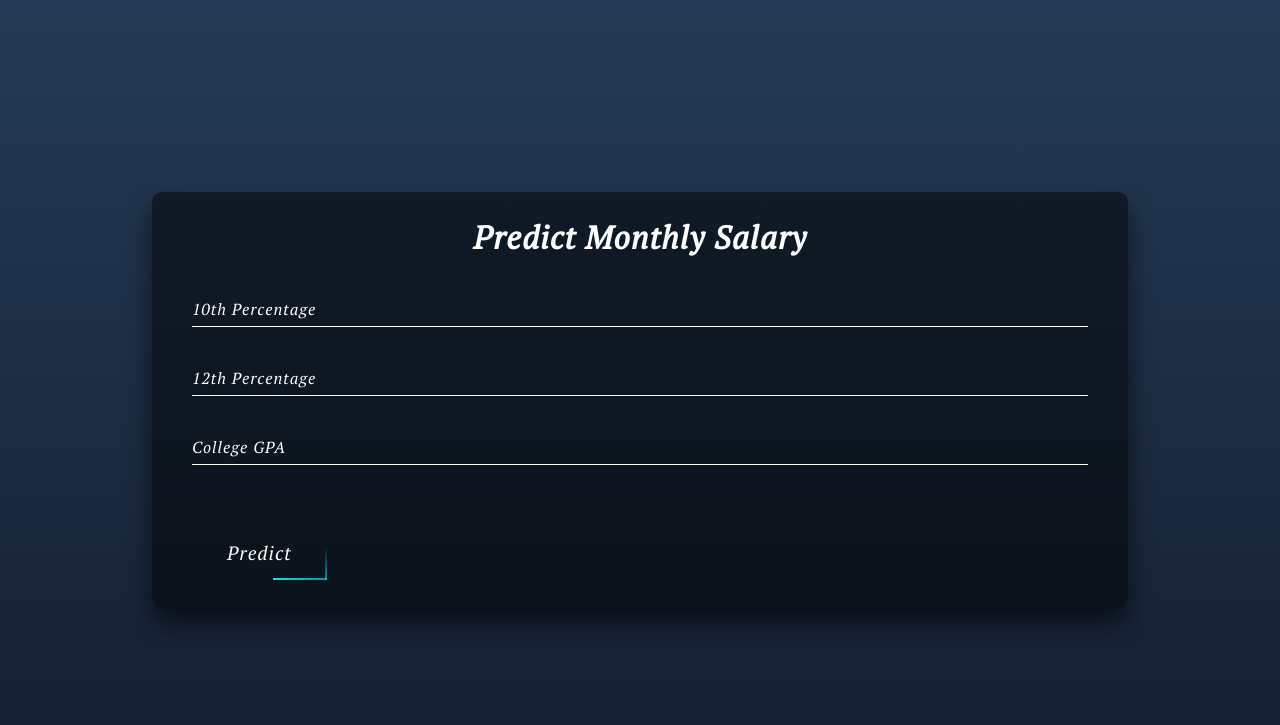
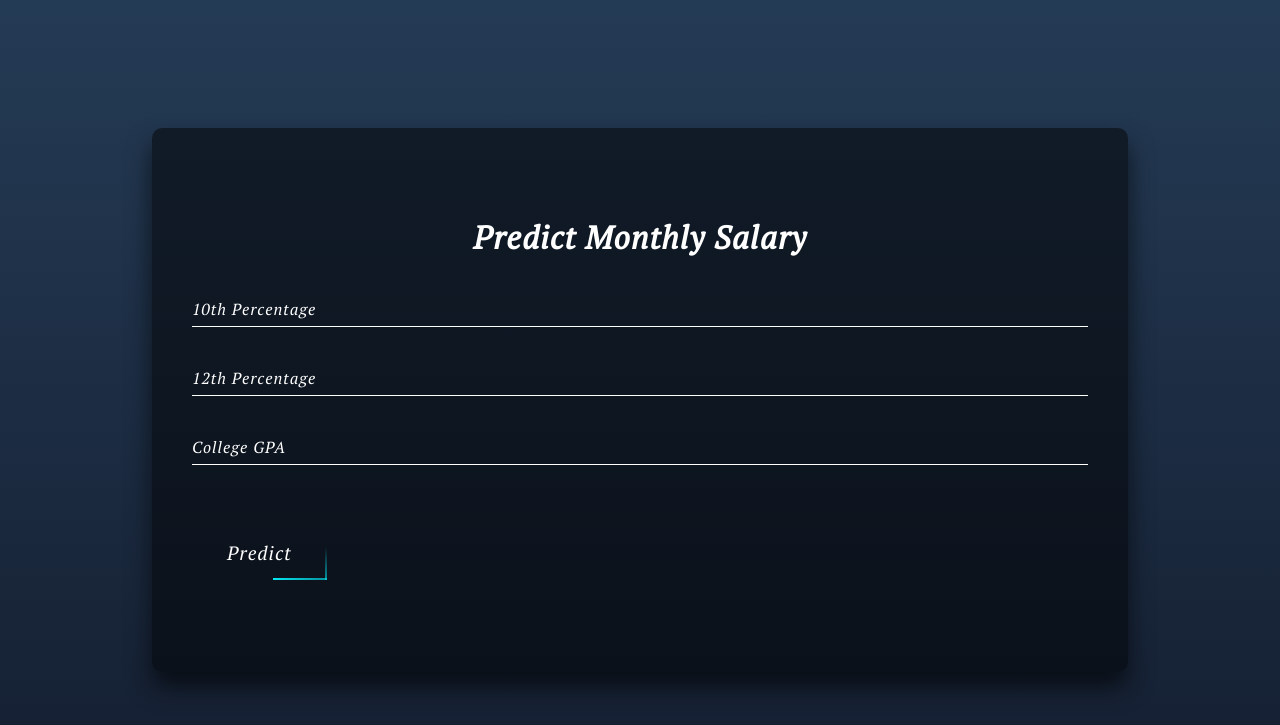
Before and after one commit to naumankazi/heroku_template2, a Flask app: page / in a window 1280 px wide. Shown: the top 725 px of the page. Run offline with Flask 2, Linux system fonts and the light colour scheme; parts of the project's set-up code (start-up, migrations or seed data) failed here and were passed over.

Commit message:
Update form2.html

```diff
--- a/templates/form2.html
+++ b/templates/form2.html
@@ -23,8 +23,8 @@ body {
 }
 
 .login-form {
-  top: 24%;
-  bottom: 24%;
+  top: 16%;
+  bottom: 16%;
   position: absolute;
   left: 5%;
   right: 5%;
```
